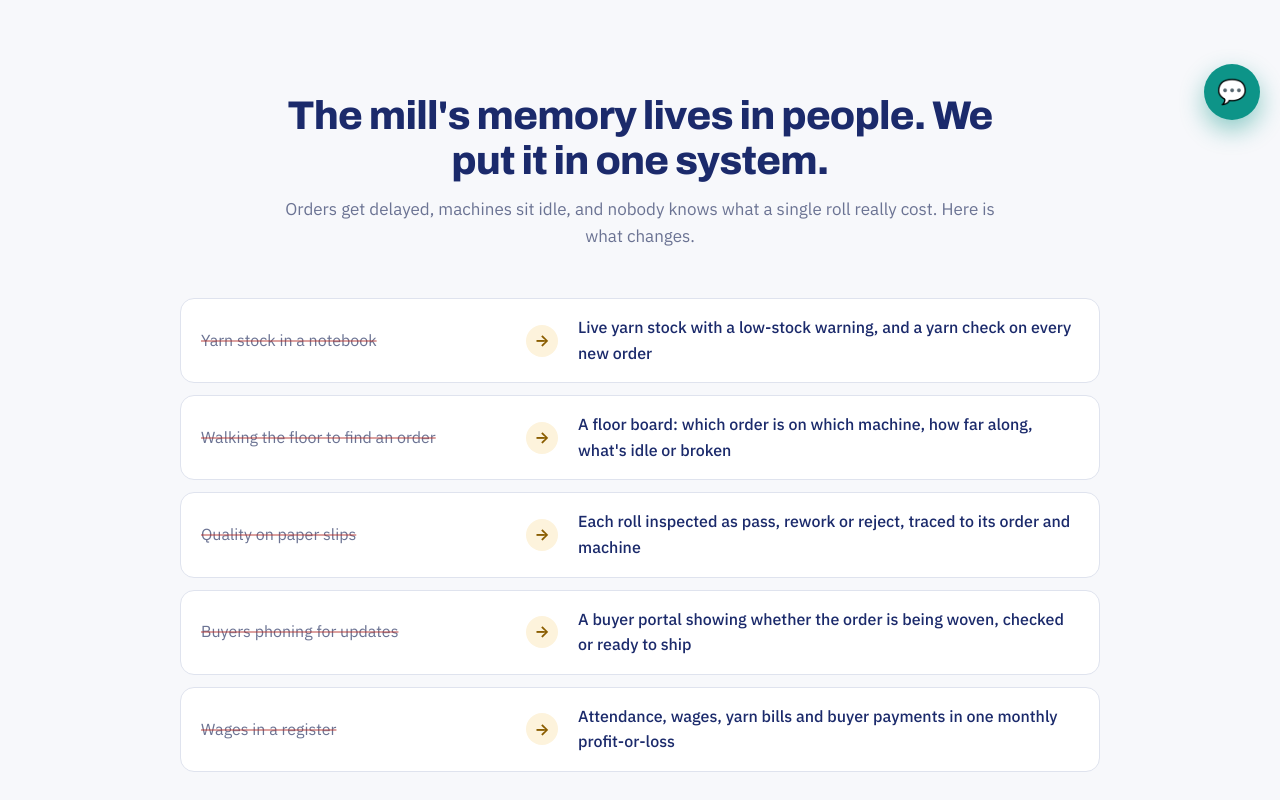
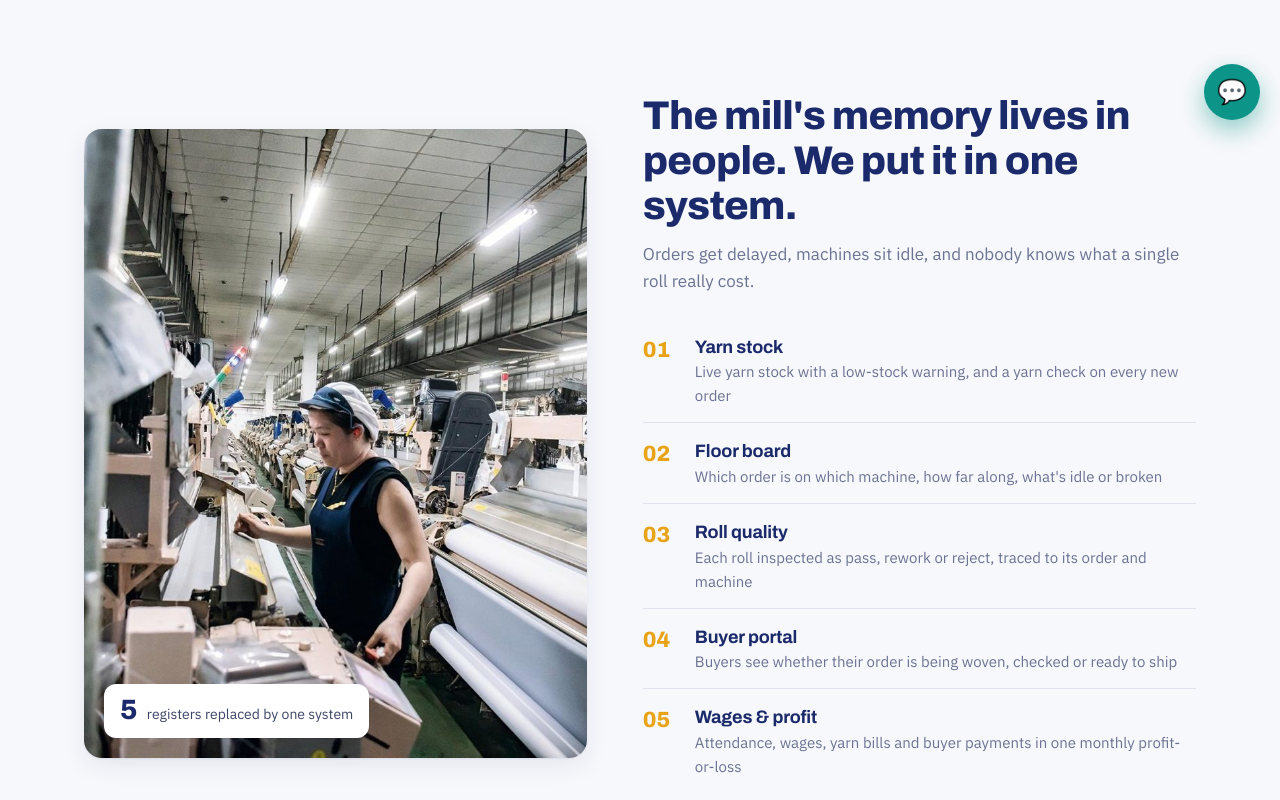
Before and after one commit to shubhamshubham66/Textile_Manufacturing_Platform, a React (Vite) app in the folder frontend/: page / in a window 1280 px wide. Shown: the part 660-1460 px from the top of the page. Built offline with nearby package versions, Linux system fonts and the light colour scheme.

Commit message:
Landing About: weaving-floor photo with numbered list

```diff
--- a/frontend/src/components/About.jsx
+++ b/frontend/src/components/About.jsx
@@ -1,51 +1,43 @@
-// About: what the mill runs on today, and what replaces each piece.
-const SWAPS = [
-  {
-    before: "Yarn stock in a notebook",
-    after: "Live yarn stock with a low-stock warning, and a yarn check on every new order",
-  },
-  {
-    before: "Walking the floor to find an order",
-    after: "A floor board: which order is on which machine, how far along, what's idle or broken",
-  },
-  {
-    before: "Quality on paper slips",
-    after: "Each roll inspected as pass, rework or reject, traced to its order and machine",
-  },
-  {
-    before: "Buyers phoning for updates",
-    after: "A buyer portal showing whether the order is being woven, checked or ready to ship",
-  },
-  {
-    before: "Wages in a register",
-    after: "Attendance, wages, yarn bills and buyer payments in one monthly profit-or-loss",
-  },
+// About: what the system gives the mill, one item per point.
+const POINTS = [
+  { title: "Yarn stock", text: "Live yarn stock with a low-stock warning, and a yarn check on every new order" },
+  { title: "Floor board", text: "Which order is on which machine, how far along, what's idle or broken" },
+  { title: "Roll quality", text: "Each roll inspected as pass, rework or reject, traced to its order and machine" },
+  { title: "Buyer portal", text: "Buyers see whether their order is being woven, checked or ready to ship" },
+  { title: "Wages & profit", text: "Attendance, wages, yarn bills and buyer payments in one monthly profit-or-loss" },
 ];
 
-export default function About() {
+// Photo of the weaving floor on the left, numbered list on the right.
+function About() {
   return (
     <section id="about" className="lp-section">
-      <div className="lp-inner">
-        <div className="lp-head">
-          <h2>The mill&apos;s memory lives in people. We put it in one system.</h2>
-          <p>
-            Orders get delayed, machines sit idle, and nobody knows what a single
-            roll really cost. Here is what changes.
-          </p>
+      <div className="lp-inner lp-av-split">
+        <figure className="lp-av-photo">
+          <img src="/images/weaving-floor.jpg" alt="A weaver checking fabric on a loom on the weaving floor" loading="lazy" />
+          <figcaption>
+            <b>5</b> registers replaced by one system
+          </figcaption>
+        </figure>
+        <div>
+          <div className="lp-head lp-head-left">
+            <h2>The mill&apos;s memory lives in people. We put it in one system.</h2>
+            <p>Orders get delayed, machines sit idle, and nobody knows what a single roll really cost.</p>
+          </div>
+          <ol className="lp-av-list">
+            {POINTS.map(({ title, text }, i) => (
+              <li key={title}>
+                <span className="lp-av-no">{String(i + 1).padStart(2, "0")}</span>
+                <div>
+                  <h3>{title}</h3>
+                  <p>{text}</p>
+                </div>
+              </li>
+            ))}
+          </ol>
         </div>
-
-        <ul className="lp-swaps">
-          {SWAPS.map((s) => (
-            <li key={s.before}>
-              <span className="lp-before">{s.before}</span>
-              <span className="lp-swap-arrow" aria-hidden>
-                →
-              </span>
-              <span className="lp-after">{s.after}</span>
-            </li>
-          ))}
-        </ul>
       </div>
     </section>
   );
 }
+
+export default About;
--- a/frontend/src/landing.css
+++ b/frontend/src/landing.css
@@ -447,51 +447,6 @@
   margin: 0 0 28px;
 }
 
-/* About: before -> after */
-.lp-swaps {
-  list-style: none;
-  margin: 0 auto;
-  padding: 0;
-  max-width: 920px;
-  display: grid;
-  gap: 12px;
-}
-.lp-swaps li {
-  display: grid;
-  grid-template-columns: 1fr 40px 1.6fr;
-  align-items: center;
-  gap: 12px;
-  background: var(--lp-white);
-  border: 1px solid var(--lp-line);
-  border-radius: var(--lp-radius);
-  padding: 16px 20px;
-  transition: box-shadow 0.2s, transform 0.2s;
-}
-.lp-swaps li:hover {
-  box-shadow: var(--lp-shadow);
-  transform: translateY(-1px);
-}
-.lp-before {
-  color: var(--lp-muted);
-  text-decoration: line-through;
-  text-decoration-color: rgba(180, 47, 42, 0.45);
-  text-decoration-thickness: 2px;
-}
-.lp-swap-arrow {
-  width: 32px;
-  height: 32px;
-  border-radius: 50%;
-  display: grid;
-  place-items: center;
-  background: var(--lp-haldi-soft);
-  color: #8a5d00;
-  font-weight: 700;
-}
-.lp-after {
-  color: var(--lp-ink);
-  font-weight: 500;
-}
-
 /* How it works: a thread through five knots */
 .lp-steps {
   list-style: none;
@@ -896,8 +851,6 @@
   .lp-loss-value { font-size: 26px; }
   .lp-section { padding: 64px 0; }
   .lp-head { margin-bottom: 32px; }
-  .lp-swaps li { grid-template-columns: 1fr; gap: 6px; padding: 14px 16px; }
-  .lp-swap-arrow { transform: rotate(90deg); width: 26px; height: 26px; }
   .lp-steps { grid-template-columns: 1fr; row-gap: 20px; }
   .lp-step {
     display: grid;
@@ -1015,3 +968,26 @@
   .lp-phero-cta { gap: 12px; }
   .lp-pbtn { flex: 1 1 auto; font-size: 16px; }
 }
+
+/* ---------- About: photo + numbered list ---------- */
+.lp-av-split { display: grid; grid-template-columns: 1fr 1.1fr; gap: 56px; align-items: center; }
+.lp-av-photo { position: relative; margin: 0; }
+.lp-av-photo img { display: block; width: 100%; aspect-ratio: 4 / 5; object-fit: cover; object-position: 45% 50%; border-radius: 18px; box-shadow: var(--lp-shadow); }
+.lp-av-photo figcaption {
+  position: absolute; left: 20px; bottom: 20px; background: #fff; border-radius: 12px;
+  padding: 12px 16px; font-size: 14px; color: var(--lp-text); box-shadow: var(--lp-shadow); max-width: 70%;
+}
+.lp-av-photo figcaption b { font: 800 28px/1 var(--lp-display); color: var(--lp-indigo); margin-right: 6px; }
+.lp-av-list { list-style: none; margin: 0; padding: 0; display: grid; gap: 4px; }
+.lp-av-list li { display: flex; gap: 18px; padding: 14px 0; border-bottom: 1px solid var(--lp-line); }
+.lp-av-list li:last-child { border-bottom: 0; }
+.lp-av-no { font: 800 22px/1.2 var(--lp-display); color: var(--lp-haldi); min-width: 34px; }
+.lp-av-list h3 { font-size: 18px; margin: 0 0 2px; }
+.lp-av-list p { font-size: 15px; color: var(--lp-muted); }
+@media (max-width: 860px) {
+  .lp-av-split { grid-template-columns: 1fr; gap: 32px; }
+  .lp-av-photo img { aspect-ratio: 4 / 3; }
+}
+@media (max-width: 640px) {
+  .lp-av-photo figcaption { position: static; max-width: none; margin-top: 12px; box-shadow: none; border: 1px solid var(--lp-line); }
+}
```
Also changed, not shown: frontend/public/images/weaving-floor.jpg (added), 1 other file (tests, documents, lock files or other folders).
